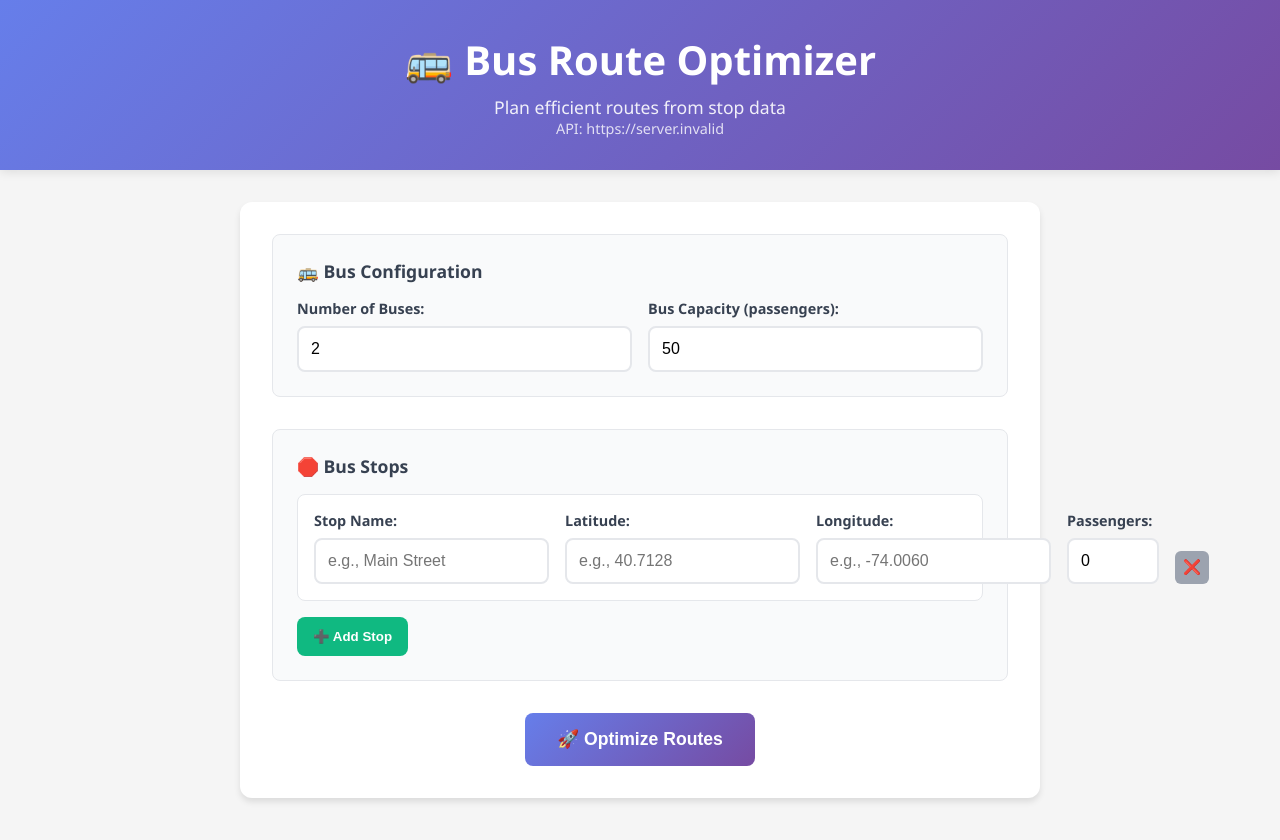
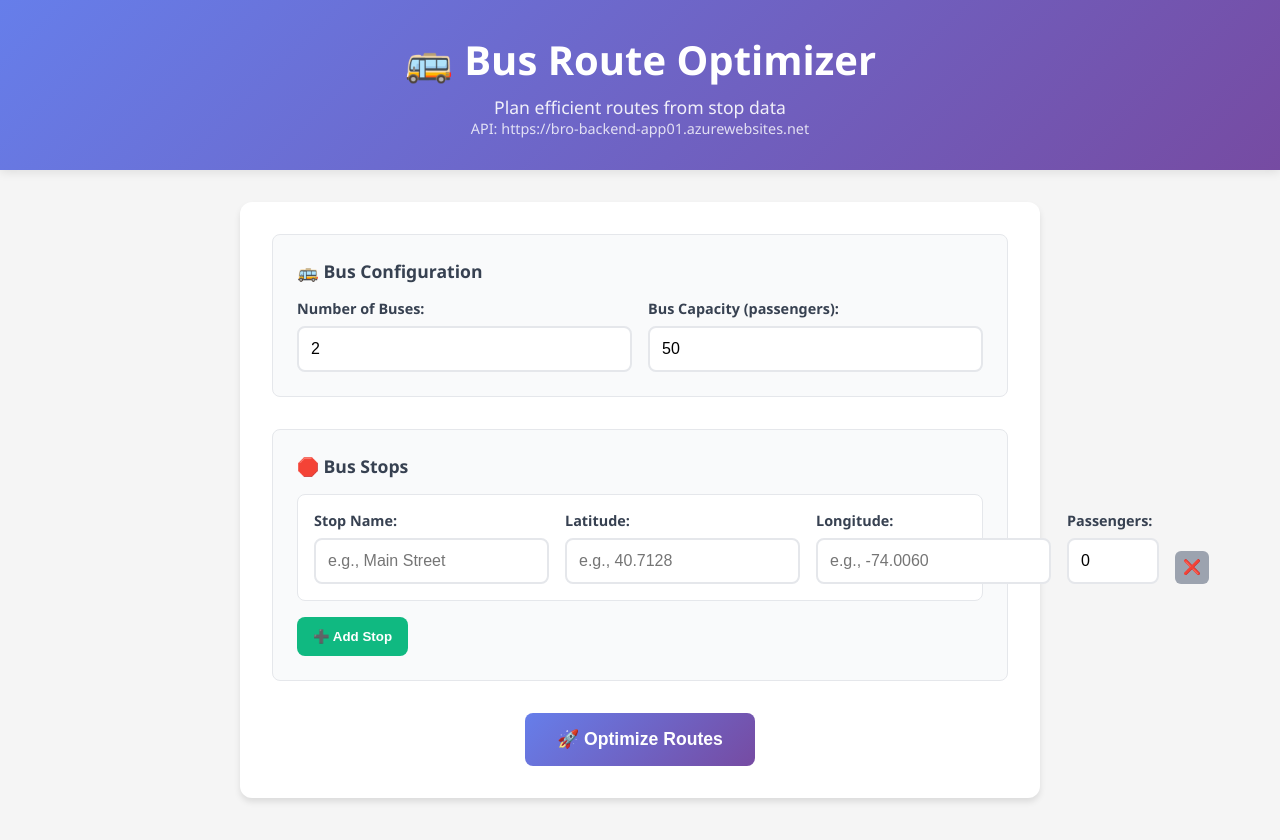
Before and after one commit to SanjeevKanth03/BRO-site, a React (Create React App) app in the folder frontend/: page / in a window 1280 px wide. Shown: the top 840 px of the page. Built offline with nearby package versions, Linux system fonts and the light colour scheme; no server answers.

Commit message:
Fixed URL Issues

```diff
--- a/frontend/src/App.js
+++ b/frontend/src/App.js
@@ -10,7 +10,7 @@ function App() {
   const [error, setError] = useState("");
 
   // Prefer env-based API URL for containerized deployments
-  const BACKEND_URL = process.env.REACT_APP_API_URL || "https://bro-backend-app01.azurewebsites.net";
+  const BACKEND_URL = "https://bro-backend-app01.azurewebsites.net";
 
   const handleOptimize = async (requestData) => {
     setLoading(true);
```
